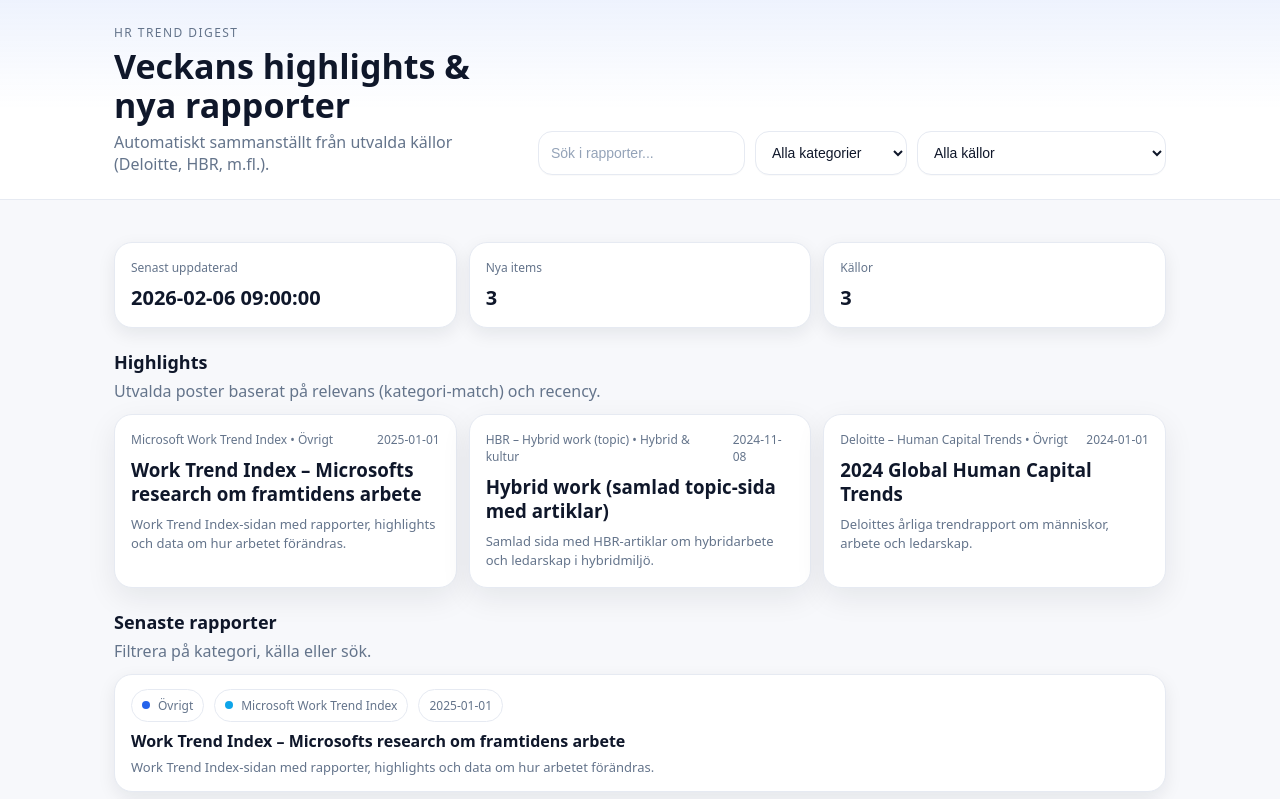
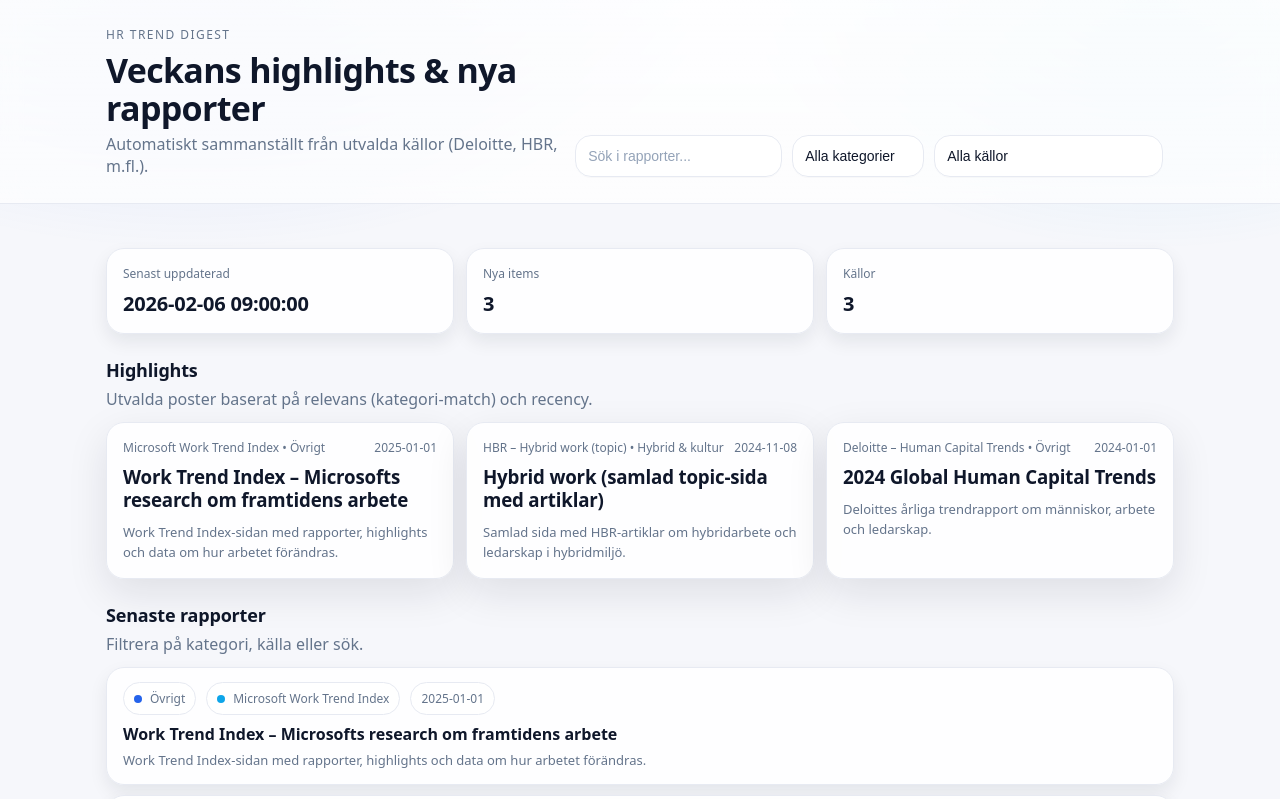
Before and after one commit to msilverhage-jpg/Mikaels-HR-Trendtracker, a website: page docs/index.html in a window 1280 px wide. Shown: the top 799 px of the page. Drawn offline with Linux system fonts and the light colour scheme.

Commit message:
Update styles.css

```diff
--- a/docs/styles.css
+++ b/docs/styles.css
@@ -1,35 +1,53 @@
 :root{
-  --bg:#f7f8fb;
-  --panel:#ffffff;
-  --text:#0f172a;
-  --muted:#64748b;
-  --border:#e6eaf2;
-  --shadow: 0 10px 30px rgba(15, 23, 42, .08);
-  --shadow2: 0 6px 18px rgba(15, 23, 42, .08);
-  --accent:#2563eb;
-  --accent2:#0ea5e9;
+  /* Brand-ready theme tokens (byt dessa när du har Schibsteds exakta färger) */
+  --brand: #2563eb;        /* Primär */
+  --brand-2: #0ea5e9;      /* Sekundär / accent */
+  --brand-ink: #0f172a;    /* Text */
+  --bg: #f6f7fb;           /* Bakgrund */
+  --panel: #ffffff;        /* Kort/ytor */
+  --muted: #64748b;        /* Sekundär text */
+  --border: #e7eaf2;       /* Linjer */
+  --ring: rgba(37,99,235,.18);
+
+  --radius: 18px;
+  --shadow: 0 14px 40px rgba(15, 23, 42, .10);
+  --shadow-sm: 0 8px 18px rgba(15, 23, 42, .08);
 }
 
 *{box-sizing:border-box}
+html,body{height:100%}
 body{
   margin:0;
   font-family: ui-sans-serif, system-ui, -apple-system, Segoe UI, Roboto, Arial;
-  background: var(--bg);
-  color: var(--text);
+  color: var(--brand-ink);
+  background:
+    radial-gradient(1000px 600px at 15% -10%, rgba(37,99,235,.18), transparent 55%),
+    radial-gradient(800px 500px at 90% 0%, rgba(14,165,233,.14), transparent 50%),
+    var(--bg);
 }
 
-.wrap{max-width:1100px;margin:0 auto;padding:24px}
+.wrap{max-width:1120px;margin:0 auto;padding:26px}
 
 .topbar{
-  background: linear-gradient(180deg, rgba(37,99,235,.08), transparent 55%), var(--panel);
-  border-bottom:1px solid var(--border);
+  position:sticky; top:0; z-index:20;
+  backdrop-filter: blur(10px);
+  background: linear-gradient(180deg, rgba(255,255,255,.86), rgba(255,255,255,.72));
+  border-bottom: 1px solid var(--border);
 }
 
-.topbar__inner{display:flex;flex-direction:column;gap:16px}
+.topbar__inner{display:flex;flex-direction:column;gap:14px}
 @media(min-width:980px){
   .topbar__inner{flex-direction:row;align-items:flex-end;justify-content:space-between}
 }
 
+.brandline{
+  display:flex;align-items:center;gap:10px;
+}
+.branddot{
+  width:12px;height:12px;border-radius:999px;
+  background: linear-gradient(135deg, var(--brand), var(--brand-2));
+  box-shadow: 0 10px 18px rgba(37,99,235,.20);
+}
 .eyebrow{
   letter-spacing:.12em;
   text-transform:uppercase;
@@ -37,34 +55,33 @@ body{
   color: var(--muted);
 }
 
-h1{margin:6px 0 6px;font-size:34px;line-height:1.15}
-h2{margin:0;font-size:18px}
+h1{margin:8px 0 6px;font-size:34px;line-height:1.12;letter-spacing:-.02em}
+h2{margin:0;font-size:18px;letter-spacing:-.01em}
 p{margin:0}
 .muted{color:var(--muted)}
 
 .controls{
   display:grid;
-  grid-template-columns: 1.2fr 0.9fr 0.9fr;
+  grid-template-columns: 1.15fr 0.9fr 0.9fr;
   gap:10px;
-  width:min(720px, 100%);
+  width:min(760px, 100%);
 }
-@media(max-width:920px){
-  .controls{grid-template-columns:1fr}
-}
+@media(max-width:980px){ .controls{grid-template-columns:1fr} }
 
 input,select{
-  background:#fff;
-  color:var(--text);
+  appearance:none;
+  background: rgba(255,255,255,.92);
+  color: var(--brand-ink);
   border:1px solid var(--border);
-  border-radius:14px;
+  border-radius: 16px;
   padding:12px 12px;
   font-size:14px;
   outline:none;
   box-shadow: 0 1px 0 rgba(15,23,42,.02);
 }
 input:focus,select:focus{
-  border-color: rgba(37,99,235,.45);
-  box-shadow: 0 0 0 4px rgba(37,99,235,.10);
+  border-color: rgba(37,99,235,.35);
+  box-shadow: 0 0 0 4px var(--ring);
 }
 input::placeholder{color:#94a3b8}
 
@@ -72,52 +89,60 @@ input::placeholder{color:#94a3b8}
   display:grid;
   grid-template-columns:repeat(3,1fr);
   gap:12px;
-  margin-top:18px
+  margin-top:18px;
 }
-@media(max-width:900px){.cards{grid-template-columns:1fr}}
+@media(max-width:920px){ .cards{grid-template-columns:1fr} }
 
 .card{
-  background: var(--panel);
+  background: rgba(255,255,255,.92);
   border:1px solid var(--border);
-  border-radius:18px;
+  border-radius: var(--radius);
   padding:16px;
-  box-shadow: var(--shadow2);
+  box-shadow: var(--shadow-sm);
 }
 
 .kpi__label{font-size:12px;color:var(--muted)}
-.kpi__value{font-size:20px;font-weight:800;margin-top:8px}
+.kpi__value{font-size:20px;font-weight:850;margin-top:8px;letter-spacing:-.01em}
 
-.section{margin-top:22px}
+.section{margin-top:24px}
 .section__head{display:flex;flex-direction:column;gap:6px;margin-bottom:12px}
 
 .grid{display:grid;grid-template-columns:repeat(auto-fill,minmax(320px,1fr));gap:12px}
 
 .hcard{
-  background: var(--panel);
+  background: rgba(255,255,255,.92);
   border:1px solid var(--border);
-  border-radius:18px;
+  border-radius: var(--radius);
   padding:16px;
   box-shadow: var(--shadow);
-  transition: transform .12s ease, box-shadow .12s ease;
+  transition: transform .14s ease, box-shadow .14s ease, border-color .14s ease;
+  position:relative;
 }
-.hcard:hover{transform: translateY(-2px); box-shadow: 0 14px 36px rgba(15, 23, 42, .10);}
-
+.hcard:hover{
+  transform: translateY(-2px);
+  border-color: rgba(37,99,235,.25);
+  box-shadow: 0 18px 52px rgba(15, 23, 42, .12);
+}
 .hcard__top{
   display:flex;justify-content:space-between;gap:10px;
   font-size:12px;color:var(--muted);margin-bottom:10px
 }
-.hcard__title{margin:0 0 10px;font-weight:850;line-height:1.25}
-.hcard a{color:var(--text);text-decoration:none}
-.hcard a:hover{color:var(--accent);text-decoration:underline}
-.hcard__snip{margin:0;color:var(--muted);font-size:13px;line-height:1.5}
+.hcard__title{margin:0 0 10px;font-weight:900;line-height:1.22;letter-spacing:-.01em}
+.hcard__snip{margin:0;color:var(--muted);font-size:13px;line-height:1.55}
 
 .list{display:flex;flex-direction:column;gap:10px}
 .row{
-  background: var(--panel);
+  background: rgba(255,255,255,.92);
   border:1px solid var(--border);
-  border-radius:18px;
+  border-radius: var(--radius);
   padding:14px 16px;
-  box-shadow: var(--shadow2);
+  box-shadow: var(--shadow-sm);
+  transition: transform .14s ease, border-color .14s ease, box-shadow .14s ease;
+}
+.row:hover{
+  transform: translateY(-1px);
+  border-color: rgba(37,99,235,.22);
+  box-shadow: 0 14px 34px rgba(15, 23, 42, .10);
 }
 
 .row__meta{display:flex;gap:10px;flex-wrap:wrap;color:var(--muted);font-size:12px}
@@ -126,18 +151,28 @@ input::placeholder{color:#94a3b8}
   border:1px solid var(--border);
   border-radius:999px;
   padding:7px 10px;
-  background:#fff;
+  background: rgba(255,255,255,.95);
 }
-.dot{width:8px;height:8px;border-radius:999px;background:var(--accent)}
-.dot2{background:var(--accent2)}
+.dot{width:8px;height:8px;border-radius:999px;background:var(--brand)}
+.dot2{background:var(--brand-2)}
+
+a{
+  color: inherit;
+  text-decoration: none;
+}
+a:hover{ color: var(--brand); text-decoration: underline; }
 
 .badges{display:flex;flex-wrap:wrap;gap:8px}
 .badge{
   border:1px solid var(--border);
   border-radius:999px;
   padding:9px 11px;
-  background:#fff;
+  background: rgba(255,255,255,.95);
   font-size:13px;
 }
 
-.footer{margin-top:26px;border-top:1px solid var(--border);padding-top:16px}
+.footer{
+  margin-top:26px;
+  border-top:1px solid var(--border);
+  padding-top:16px;
+}
```
